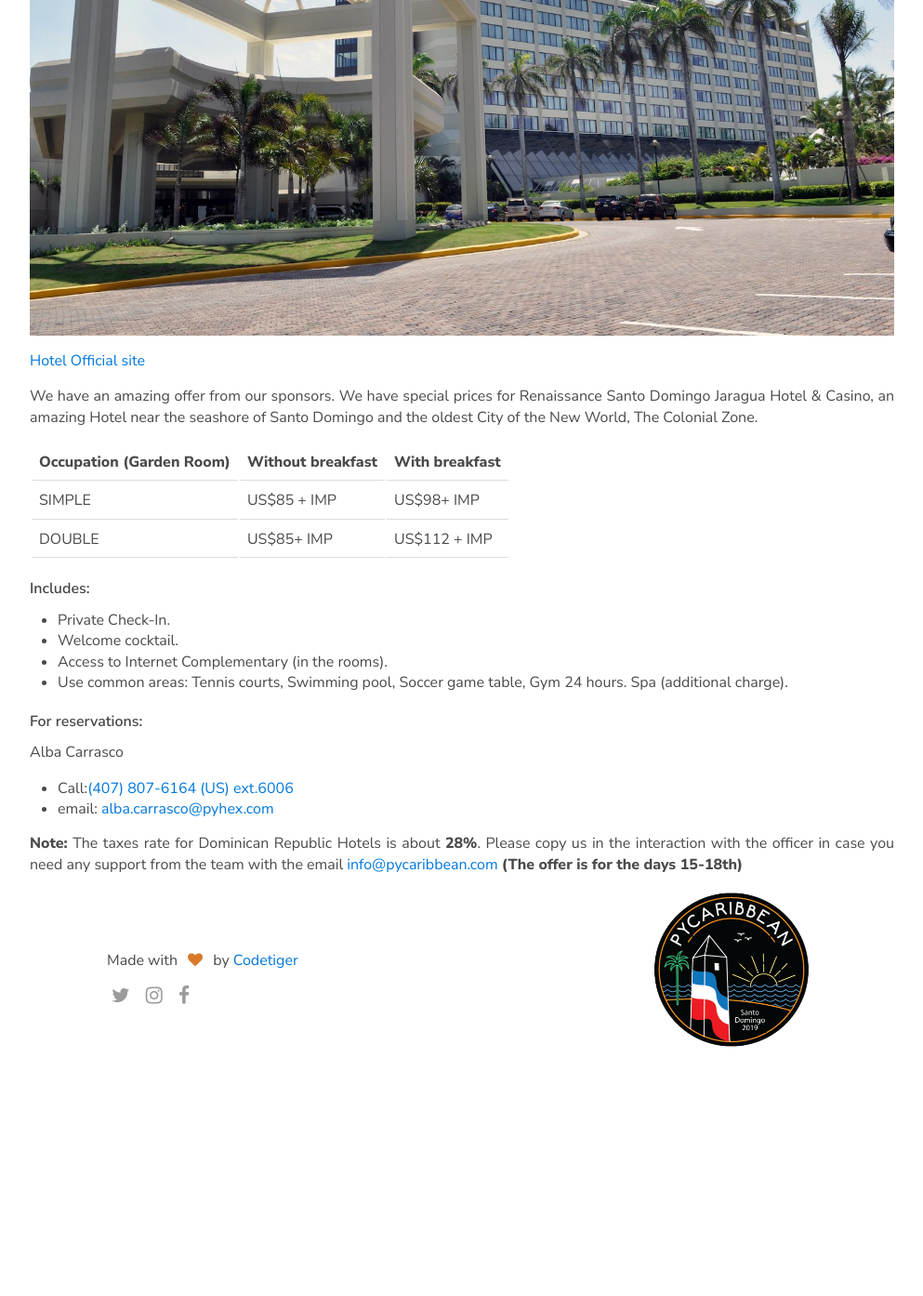
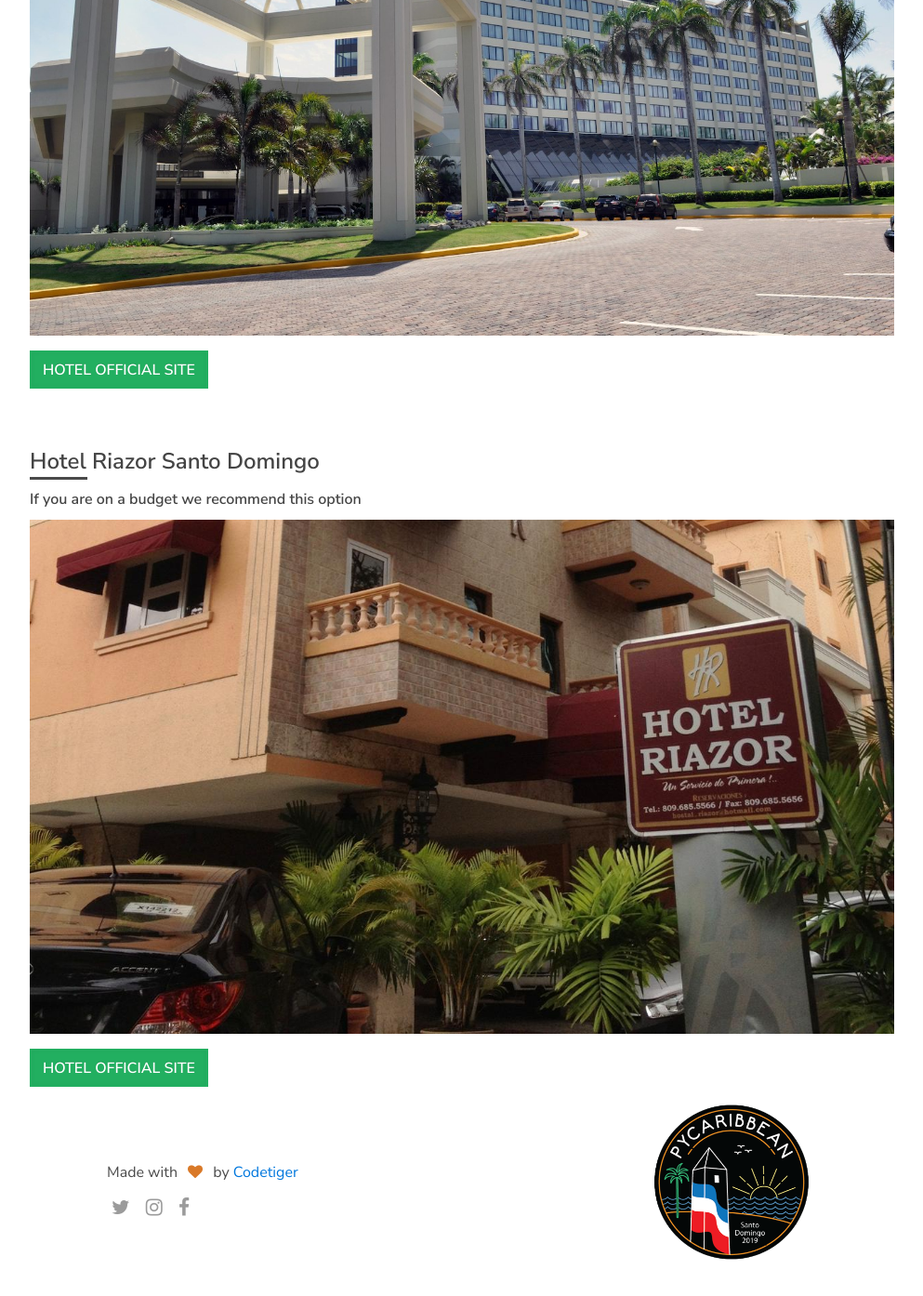
Before and after one commit to pycaribbean/pycaribbean.github.io, a Jekyll site: the page built from hotels.html, in a window 1280 px wide and 1400 px high, scrolled down 689 px. Shown: the top 1394 px of the window at 93% size, without its empty margins (143-1136 px from the left). Built offline with Jekyll 4.4.1, drawn with Linux system fonts in a browser that asks for light colours; nearby versions of some CDN libraries; library files that are not in the unit come from our copies; before the commit the page ends 1860 px from its top, so only the background shows below that; some of the changed text lies outside the part shown.

Commit message:
Update hotels page

```diff
--- a/hotels.html
+++ b/hotels.html
@@ -11,7 +11,7 @@
                 <h1 class="logo"><a href="/">PyCaribbean 2018</a></h1>
                 <div class="location-and-date-copy">
                     <h2>Hotels</h2>
-                    <p class="dashed">Prepare for two full packaged days of conference</p>
+                    <p class="dashed">Our Recommendation for Hotels</p>
                 </div>
             </div>
             <div class="uk-width-medium-6-10 uk-hidiven-small">
@@ -34,68 +34,23 @@
             <div class="hero-cover"></div>
         </div>
     </section>
-
-<section class="uk-container uk-container-center">
+    <section class="uk-container uk-container-center uk-margin-large-bottom">
         <h3>Renaissance Santo Domingo Jaragua Hotel & Casino</h3>
         <p>
             <a href="https://goo.gl/u4pX3g" target="_blank"><img src="/img/jaragua.jpg" alt=""></a>
         </p>
         <p>
-        <a href="https://goo.gl/u4pX3g">Hotel Official site</a>
+            <a href="https://goo.gl/u4pX3g" class="uk-button uk-button-primary">Hotel Official site</a>
         </p>
-
-  <div class="hotels-content">
-    <p style="text-align: justify">
-        We have an amazing offer from our sponsors.
-        We have special prices for Renaissance Santo Domingo Jaragua Hotel & Casino, an amazing
-        Hotel near the seashore of Santo Domingo and the oldest City of the New World, The Colonial
-        Zone.
+    </section>
+	<section class="uk-container uk-container-center">
+			<h3>Hotel Riazor Santo Domingo</h3>
+			<h4 class="uk-margin-top-remove">If you are on a budget we recommend this option</h4>
+	  <p>
+	      <a href="https://hotelriazorsantodomingo.com" target="_blank"><img src="/img/riazor.jpg" alt=""></a>
 	  </p>
-
-    <div class="uk-table">
-          <table class="table">
-          <thead class="thead-dark">
-            <tr>
-              <th scope="col">Occupation (Garden Room)</th>
-              <th scope="col">Without breakfast</th>
-              <th scope="col">With breakfast</th>
-            </tr>
-          </thead>
-          <tbody>
-            <tr>
-              <td>SIMPLE</td>
-              <td>US$85 + IMP</td>
-              <td>US$98+ IMP</td>
-            </tr>
-            <tr>
-              <td>DOUBLE</td>
-              <td>US$85+ IMP</td>
-              <td>US$112 + IMP</td>
-            </tr>
-          </tbody>
-        </table>
-    </div>
-
-    <h4>Includes:</h4>
-    <p style="text-align: justify">
-      <ul>
-        <li>Private Check-In.</li>
-        <li>Welcome cocktail.</li>
-        <li>Access to Internet Complementary (in the rooms).</li>
-        <li>Use common areas: Tennis courts, Swimming pool, Soccer game table, Gym 24 hours. Spa
-(additional charge).</li>
-      </ul>
-      <h4>For reservations:</h4>
-    <p>Alba Carrasco
-      <ul>
-        <li>Call:<a href="tel:(407) 807-6164">(407) 807-6164 (US) ext.6006</a></li>
-        <li>email: <a href="mailto:alba.carrasco@pyhex.com?subject=Hotel%20Jaragua%20Reservation&body=Message">alba.carrasco@pyhex.com</a></li>
-      </ul>
-      <p style="text-align: justify">
-          <strong>Note:</strong> The taxes rate for Dominican Republic Hotels is about <strong>28%</strong>. Please copy us in the interaction with the officer in case you need any support from the team with the email
-          <a href="mailto:info@pycaribbean.com?subject=Reservation%20Support&body=Message">info@pycaribbean.com</a>
-<strong>(The offer is for the days 15-18th)</strong>
+        <p>
+	    <a href="https://hotelriazorsantodomingo.com" class="uk-button uk-button-primary">Hotel Official site</a>
 	  </p>
-  </div>
 	</section>
 </div>
```
Also changed, not shown: css/main.css, img/riazor.jpg (added). Lines whose indentation alone changed are shown as unchanged.
